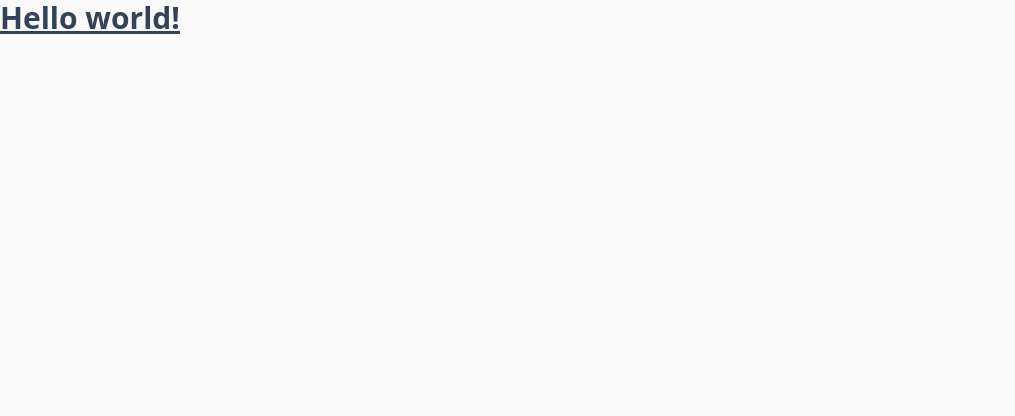
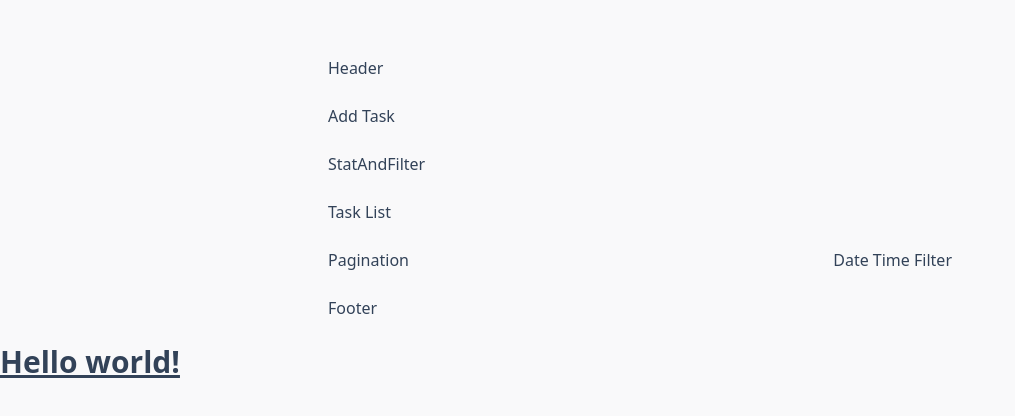
Before and after one commit to Thang-Nguyen-Minh/To-do-App-Again, a React (Vite) app in the folder frontend/: page / in a window 1280 px wide. Shown: the top 416 px of the page, without its empty margins (0-1015 px from the left). Built offline with nearby package versions, Linux system fonts and the light colour scheme.

Commit message:
UI NotFound + Setup Frame UI HomePage

```diff
--- a/frontend/src/App.jsx
+++ b/frontend/src/App.jsx
@@ -1,8 +1,19 @@
-
+import React from 'react';
+import {BrowserRouter, Routes, Route} from 'react-router';
+import {Toaster} from 'sonner';
+import {HomePage} from "@/pages/HomePage.jsx";
+import {NotFound} from "@/pages/NotFound.jsx";
 function App() {
 
   return (
     <>
+        <Toaster />
+      <BrowserRouter>
+        <Routes>
+          <Route path='/' element={<HomePage />} />
+          <Route path="*" element={<NotFound />} />
+        </Routes>
+      </BrowserRouter>
     </>
   )
 }
--- /dev/null
+++ b/frontend/src/components/AddTask.jsx
@@ -0,0 +1,9 @@
+import React, { useState, useEffect } from "react";
+
+export const AddTask = () => {
+    return (
+        <div>
+            Add Task
+        </div>
+    )
+}
--- /dev/null
+++ b/frontend/src/components/DateTimeFilter.jsx
@@ -0,0 +1,9 @@
+import React, { useState, useEffect } from "react";
+
+export const DateTimeFilter = () => {
+    return (
+        <div>
+            Date Time Filter
+        </div>
+    )
+}
--- /dev/null
+++ b/frontend/src/components/Footer.jsx
@@ -0,0 +1,9 @@
+import React, { useState, useEffect } from "react";
+
+export const Footer = () => {
+    return (
+        <div>
+            Footer
+        </div>
+    )
+}
--- /dev/null
+++ b/frontend/src/components/Header.jsx
@@ -0,0 +1,9 @@
+import React from "react";
+
+export const Header = () => {
+    return (
+        <div>
+            Header
+        </div>
+    )
+}
--- /dev/null
+++ b/frontend/src/components/StatAndFilter.jsx
@@ -0,0 +1,9 @@
+import React, { useState, useEffect } from "react";
+
+export const StatAndFilter = () => {
+    return (
+        <div>
+            StatAndFilter
+        </div>
+    )
+}
--- /dev/null
+++ b/frontend/src/components/TaskList.jsx
@@ -0,0 +1,9 @@
+import React, { useState, useEffect } from "react";
+
+export const TaskList = () => {
+    return (
+        <div>
+            Task List
+        </div>
+    )
+}
--- /dev/null
+++ b/frontend/src/components/TaskPagination.jsx
@@ -0,0 +1,9 @@
+import React, { useState, useEffect } from "react";
+
+export const Pagi = () => {
+    return (
+        <div>
+            Pagination
+        </div>
+    )
+}
--- /dev/null
+++ b/frontend/src/pages/HomePage.jsx
@@ -0,0 +1,32 @@
+import React from 'react';
+import {Header} from "@/components/Header.jsx";
+import {AddTask} from "@/components/AddTask.jsx";
+import {StatAndFilter} from "@/components/StatAndFilter.jsx";
+import {TaskList} from "@/components/TaskList.jsx";
+import {Pagi} from "@/components/TaskPagination.jsx"
+import {DateTimeFilter} from "@/components/DateTimeFilter.jsx";
+import {Footer} from "@/components/Footer.jsx";
+
+export const HomePage = () => {
+    return (
+        <div className="container pt-8 mx-auto relative z-10">
+            <div className="w-full max-w-2xl p-6 mx-auto space-y-6">
+                {/*Đầu trang*/}
+                <Header/>
+                {/*Thêm Task*/}
+                <AddTask/>
+                {/*Lọc*/}
+                <StatAndFilter/>
+                {/*Hiển thị task*/}
+                <TaskList/>
+                {/*Phân trang*/}
+                <div className="flex flex-col items-center justify-between gap-6 sm:flex-row">
+                    <Pagi/>
+                    <DateTimeFilter/>
+                </div>
+                {/*Chân trang*/}
+                <Footer/>
+            </div>
+        </div>
+    )
+}
--- /dev/null
+++ b/frontend/src/pages/NotFound.jsx
@@ -0,0 +1,15 @@
+import React from 'react';
+
+export const NotFound = () => {
+    return (
+        <div className="flex flex-col items-center justify-center min-h-screen text-center">
+            <img src="404_NotFound.png" alt="Not Found" className="max-w-full mb-6 w-96" />
+            <p className="text-xl font-semibold text-gray-900">
+                Bạn đang đi vào vùng cấm địa 🚫
+            </p>
+            <a href="/" className="inline-block bg-primary text-white font-medium rounded-2xl px-6 py-3 mt-6 shadow-md transition hover:bg-primary-dark">
+                Quay về trang chủ
+            </a>
+        </div>
+    )
+}
```
